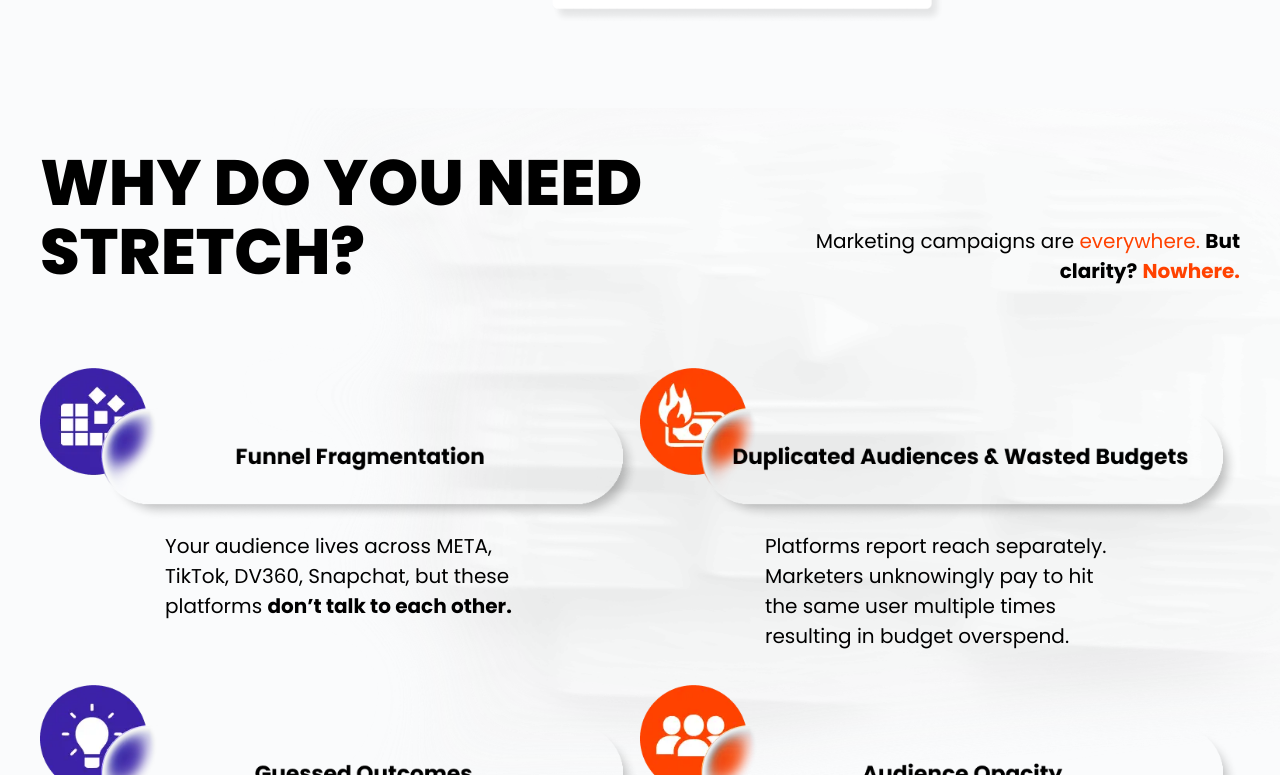
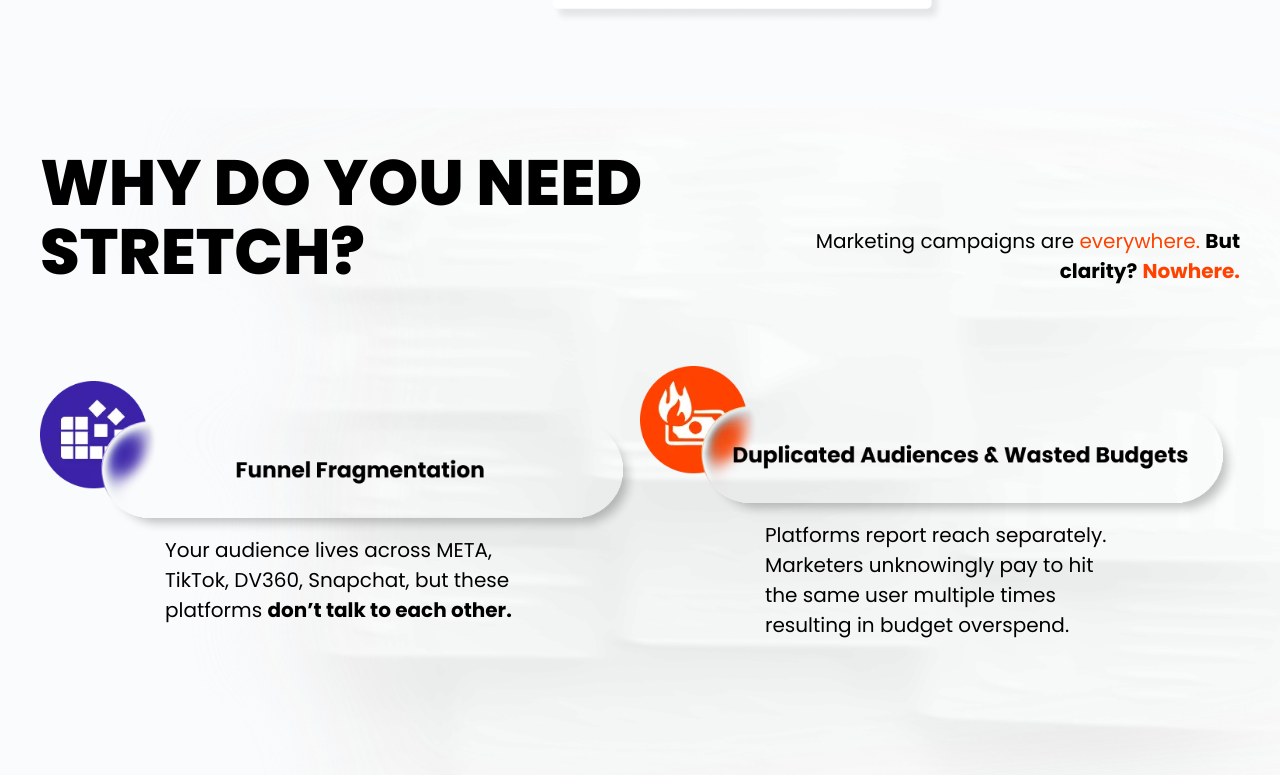
Before and after one commit to ahmadchabayta/stretch-landing, a React (Vite) app: page / in a window 1280 px wide. Shown: the part 1965-2740 px from the top of the page. Built offline with nearby package versions, Linux system fonts and the light colour scheme.

Commit message:
fix: align text blocks in Why Do You Need Stretch section

```diff
--- a/src/components/Footer/Footer.jsx
+++ b/src/components/Footer/Footer.jsx
@@ -23,7 +23,7 @@ const Footer = ({ id }) => {
             backgroundPosition: "center",
             opacity: 1,
           }}
-          className="relative max-w-none! min-h-screen h-full bg-size-[601px_591px] md:bg-size-[1678px_1034px] lg:bg-size-[1678px_1034px] xl:bg-cover mx-auto mb-5 overflow-visible flex "
+          className="relative max-w-none! h-full bg-size-[601px_591px] md:bg-size-[1678px_1034px] lg:bg-size-[1678px_1034px] xl:bg-cover mx-auto mb-5 overflow-visible flex "
         >
           <Container className="flex flex-col items-center justify-between">
             <SectionTitle labels={labels} language={language} />
@@ -36,8 +36,8 @@ const Footer = ({ id }) => {
           flex="flex"
           direction="flex-col"
           align="items-center!"
-          justify="justify-center"
-          className="w-full flex-1 bg-black min-h-[419px] lg:min-h-[548px] pb-6"
+          justify="justify-end"
+          className="w-full flex-1 bg-black min-h-full pb-6"
         >
           <img
             className="mt-[26px] mb-[38.22px] w-[200px] max-w-full object-contain p-8 md:w-[260px] lg:w-[320px] xl:mt-0 xl:mb-10 xl:w-[362px]"
--- a/src/components/StretchUserExperience/StretchUserExperience.jsx
+++ b/src/components/StretchUserExperience/StretchUserExperience.jsx
@@ -56,7 +56,7 @@ const StretchUserExperience = () => {
       }}
     >
       <img
-        className="absolute -z-0 object-contain top-[307px] right-[-0.5%] w-[clamp(96px,20vw,140px)] md:right-[0.5%] md:w-[clamp(180px,32vw,240px)] lg:w-[clamp(340px,32vw,420px)] xl:top-[366px] xl:left-[41px]"
+        className="absolute -z-0 object-contain top-[307px] right-[-0.5%] w-[clamp(96px,20vw,140px)] md:right-[0.5%] md:w-[clamp(180px,32vw,240px)] lg:w-[clamp(340px,32vw,420px)] xl:top-[35%] xl:left-[41px]"
         src={withBase(isLargeScreen ? data.images.large : data.images.small)}
         alt="Blue Circle"
       />
--- a/src/components/WhyDoYouNeedStretch/WhyDoYouNeedStretch.jsx
+++ b/src/components/WhyDoYouNeedStretch/WhyDoYouNeedStretch.jsx
@@ -1,7 +1,7 @@
 import PropTypes from "prop-types";
 import WhyDoYouNeedStretchIcons from "./WhyDoYouNeedStretchIcons";
 import _data from "./whyYouNeedStretch.data.json";
-import { Flex, Section } from "../../components";
+import { Section } from "../../components";
 import { useLanguage } from "../../context/LanguageContext";
 import SectionTitle from "./SectionTitle";
 import { withBase } from "../../utils/withBase";
@@ -13,7 +13,7 @@ const WhyDoYouNeedStretch = ({ id }) => {
     <Section
       id={id}
       container={true}
-      className="overflow-hidden flex flex-col items-center justify-center pb-2.5 xl:pb-5 relative"
+      className="overflow-hidden flex flex-col items-center justify-center relative"
       style={{
         backgroundImage: `url('${withBase(_data.backgroundImage)}')`,
         backgroundRepeat: "no-repeat",
@@ -23,17 +23,7 @@ const WhyDoYouNeedStretch = ({ id }) => {
     >
       <SectionTitle data={sectionLabels} />
 
-      <Flex
-        flex="flex lg:grid lg:grid-cols-2 "
-        direction="flex-col"
-        align="items-center"
-        justify="justify-center"
-        spaceY="space-y-[25px] lg:space-y-0"
-        gap="lg:gap-y-20"
-        className="w-full pb-12"
-      >
-        <WhyDoYouNeedStretchIcons data={sectionLabels} />
-      </Flex>
+      <WhyDoYouNeedStretchIcons data={sectionLabels} />
     </Section>
   );
 };
--- a/src/components/WhyDoYouNeedStretch/WhyDoYouNeedStretchIcons.jsx
+++ b/src/components/WhyDoYouNeedStretch/WhyDoYouNeedStretchIcons.jsx
@@ -5,20 +5,15 @@ import { withBase } from "../../utils/withBase";
 import useMediaQuery from "../../hooks/useMediaQuery";
 
 const containerStyles = `
-  relative w-full max-w-[612px] h-[157px] z-50 my-10 mx-auto
-  3xl:h-[321px]
+  relative w-full max-w-[612px] min-h-[157px] z-50 my-10 mx-auto 3xl:min-h-[321px] flex flex-col
 `;
 
 const iconStyles = `
-  absolute top-[50%] translate-y-[-50%] left-0 w-full h-full object-contain
-  xl:w-[615px] xl:h-auto
+w-full h-full object-contain xl:w-[615px] xl:h-auto
 `;
 
 const detailsStyles = `
-  h-full origin-top absolute bottom-0 translate-y-[100%] w-full max-w-[350px] 2xl:max-w-[450px] left-[50%] translate-x-[-50%] text-left
-  lg:translate-y-[100%]
-  xl:translate-y-[105%]
-  3xl:bottom-20 3xl:translate-y-full 3xl:text-justify 3xl:text-[24px] 3xl:left-0 3xl:translate-x-[25%]
+  h-full w-full max-w-[350px] 2xl:max-w-[450px] text-left 3xl:text-justify 3xl:text-[24px]
 `;
 
 const WhyDoYouNeedStretchIcons = ({ data }) => {
@@ -45,9 +40,23 @@ const WhyDoYouNeedStretchIcons = ({ data }) => {
   };
 
   return (
-    <>
+    <Flex
+      flex="flex lg:grid lg:grid-cols-2"
+      direction="flex-col"
+      align="items-center place-items-center"
+      justify="justify-center"
+      spaceY="space-y-[25px] lg:space-y-0"
+      gap="lg:gap-y-20"
+      className="w-full "
+    >
       {items.map((item, index) => (
-        <Flex key={index} align="items-center" justify="justify-center" className={containerStyles}>
+        <Flex
+          key={index}
+          align="items-center"
+          justify="justify-center"
+          direction="flex-col"
+          className={containerStyles}
+        >
           {isDesktop ? (
             <img className={iconStyles} src={item.icon} alt={item.issue} />
           ) : (
@@ -61,7 +70,7 @@ const WhyDoYouNeedStretchIcons = ({ data }) => {
               viewport={{ once: true, amount: 0.3 }}
             />
           )}
-          <Flex align="items-center">
+          <Flex align="items-start justify-center self-start" className="w-full">
             <Typography as="p" variant="section-desc" className={detailsStyles}>
               {typeof item.details === "string" ? (
                 item.details
@@ -77,7 +86,7 @@ const WhyDoYouNeedStretchIcons = ({ data }) => {
           </Flex>
         </Flex>
       ))}
-    </>
+    </Flex>
   );
 };
 
```
